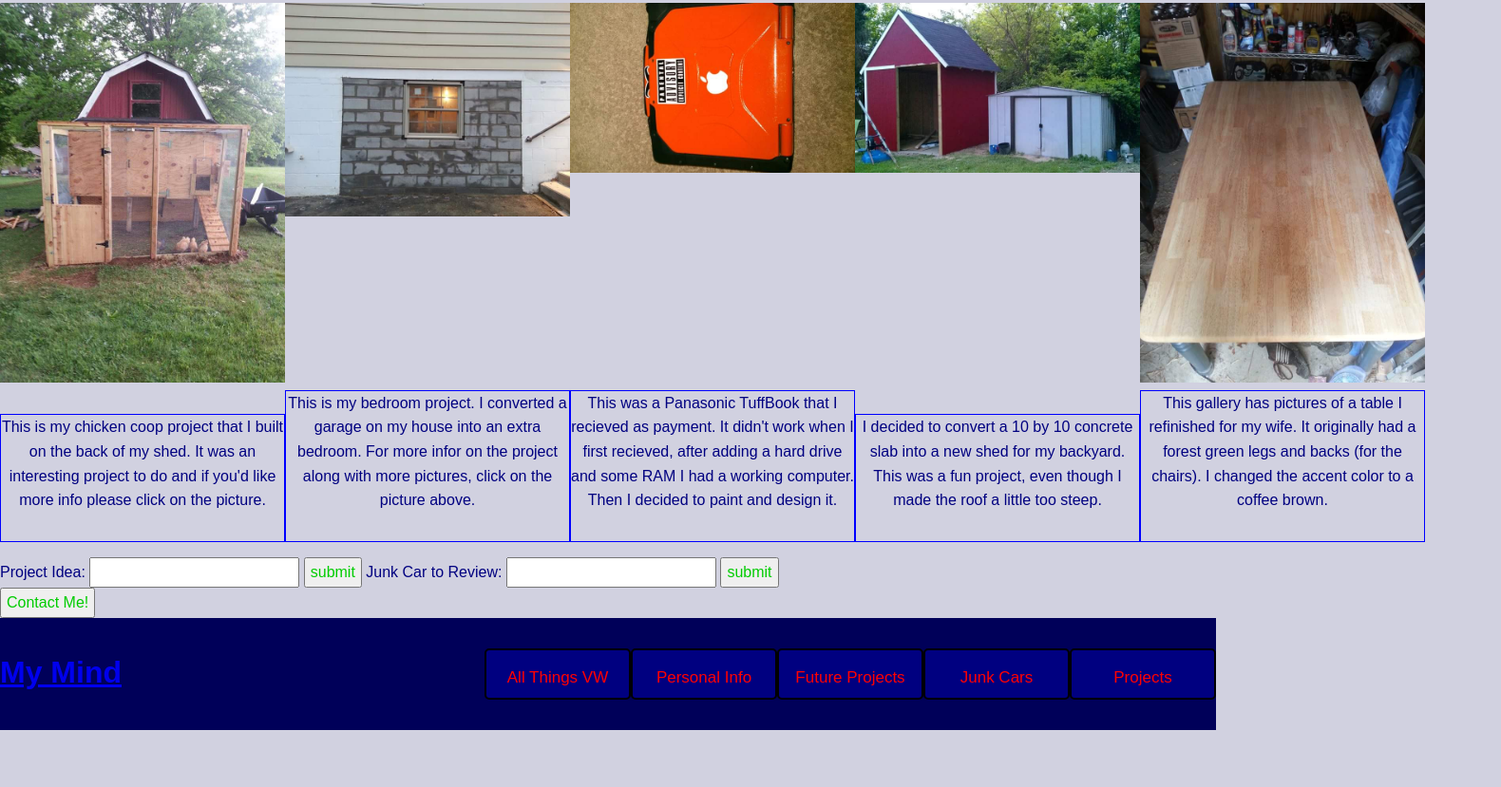
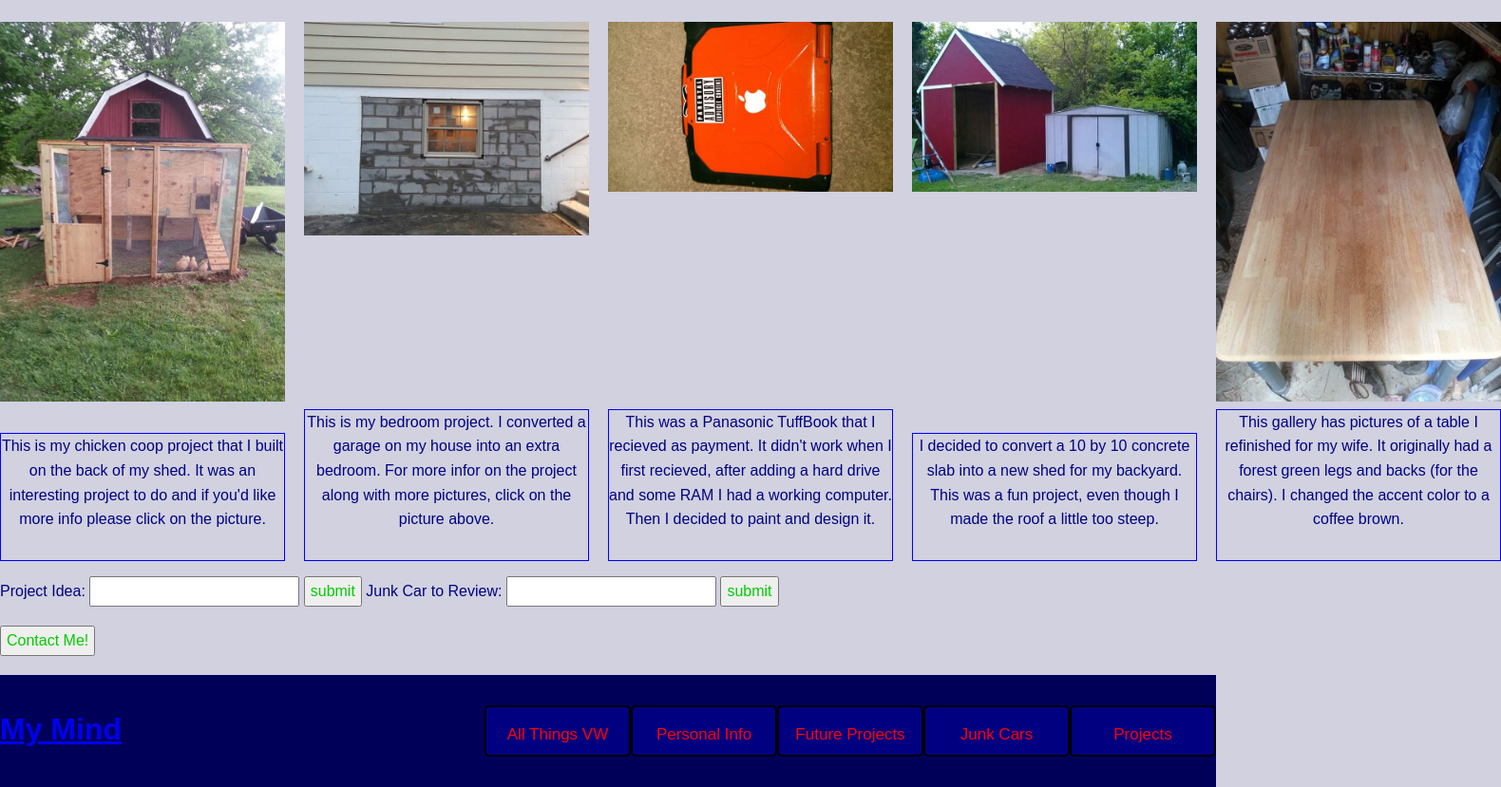
Before and after one commit to sfuhrman78/codelou-git, a plain HTML site: page index.html in a window 1280 px wide. Shown: the part 1592-2421 px from the top of the page at 95% size, 1580 px wide, since content can reach past the window. Before the commit the page ends 2361 px from the top, so only its background shows below. Drawn offline with Linux system fonts and the light colour scheme.

Commit message:
added readme and fixed some things in css.

```diff
--- a/css/style.css
+++ b/css/style.css
@@ -246,6 +246,7 @@ body {
    .project{
      display: flex;
      flex-wrap: wrap;
+     margin-right: 20px;
 
    }
 
@@ -275,14 +276,11 @@ body {
      padding-bottom: 30px;
    }
 
-   .project-description{
-     margin-top: auto;
-   }
-
    input,
    button{
-     display: inline-block;
+     display: inline;
      padding: 5px;
+     margin-bottom: 20px;
    }
 
    input[type=submit],
--- a/index.html
+++ b/index.html
@@ -166,7 +166,7 @@
             Junk Car to Review: <input type="text" name = "junkCarIdea" />
             <input type="submit" value="submit" />
           </form>
-          <button type='button'>Contact Me!</button>
+          <button class="clearfix" type='button'>Contact Me!</button>
         </div>
 
       <footer>
```
Also changed, not shown: 1 other file.
